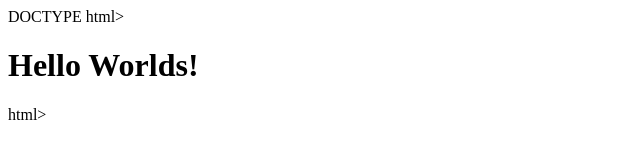
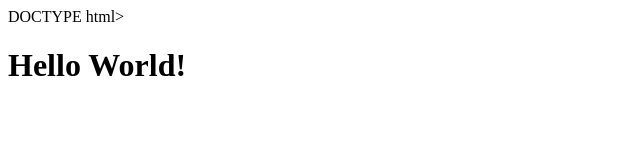
Before and after one commit to Sebby235/the-final-boss, a plain HTML site: page index.html in a window 1280 px wide. Shown: the full height of the page, 0-640 px from the left. Drawn offline with Linux system fonts and the light colour scheme.

Commit message:
updated file

```diff
--- a/index.html
+++ b/index.html
@@ -1,9 +1,9 @@
 DOCTYPE html>
 <html lang="en">
-    <head>
-        <title>My Personal Website</title>
-    </head>
-    <body>
-        <h1>Hello Worlds!</h1>
-    </body>
-html>
+  <head>
+    <title>My Personal Website</title>
+  </head>
+  <body>
+    <h1>Hello World!</h1>
+  </body>
+</html>
```
